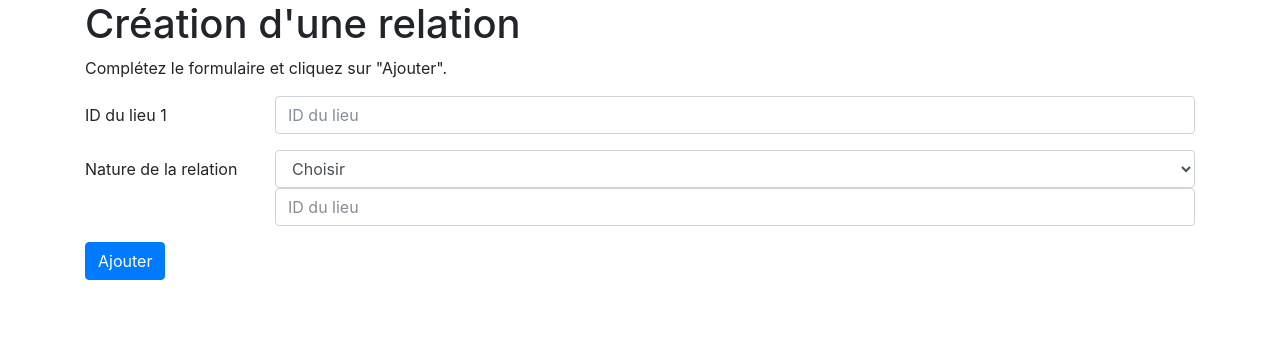
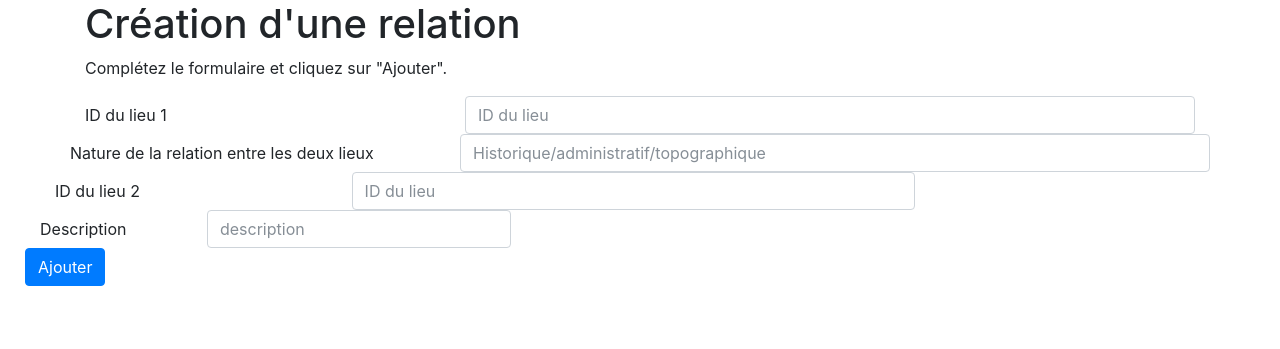
Before and after one commit to ajaniak/Boatlas, a Flask app: page /creer_liaison in a window 1280 px wide. Shown: the part 56-405 px from the top of the page. Run offline with Flask 2, Linux system fonts and the light colour scheme; some libraries are stand-ins or nearby versions.

Commit message:
essaie pour creer une liaison

```diff
--- a/gazetteer/templates/pages/creer_liaison.html
+++ b/gazetteer/templates/pages/creer_liaison.html
@@ -8,30 +8,33 @@
 <p>Complétez le formulaire et cliquez sur "Ajouter".</p>
 <form class="form" method="POST" action="{{url_for("creer_liaison")}}">
   <div class="form-group row">
-    <label for="link_place1" class="col-sm-2 col-form-label">ID du lieu 1</label>
-    <div class="col-sm-10">
+    <label for="link_place1" class="col-sm-4 col-form-label">ID du lieu 1</label>
+    <div class="col-sm-8">
       <input type="text" class="form-control" id="link_place1" name="link_1_place[]" placeholder="ID du lieu">
     </div>
-  </div>
+    <div class="form-group row">
+      <label for="link_relation_type" class="col-sm-4 col-form-label">Nature de la relation entre les deux lieux</label>
+      <div class="col-sm-8">
+        <input type="text" class="form-control" id="link_relation_type" name="link_relation_type" placeholder="Historique/administratif/topographique">
+      </div>
+      <div>
+        <div class="form-group row">
+          <label for="link_place2" class="col-sm-4 col-form-label">ID du lieu 2</label>
+          <div class="col-sm-8">
+            <input type="text" class="form-control" id="link_place2" name="link_2_place[]" placeholder="ID du lieu">
+          </div>
   <div class="form-group row">
-    <label for="link_relation_type" class="col-sm-2 col-form-label">Nature de la relation</label>
-    <div class="col-sm-10">
-      <select type="text" class="form-control" id="link_relation_type" name="link_relation_type[]" placeholder="ink_relation_type[]">
-        <option selected>Choisir</option>
-        <option value="historique">historique</option>
-        <option value="administratif">administratif</option>
-        <option value="topographique">topographique</option>
+    <label for="link_relation_description" class="col-sm-4 col-form-label">Description</label>
+    <div class="col-sm-8">
+      <input type="text" class="form-control" id="link_relation_description" placeholder="description" name="description">
+    </div>
+
+  <div class="form-group row">
+    <div class="col-sm-4">
+      <button type="submit" class="btn btn-primary">Ajouter</button>
     </div>
   </div>
-  <div class="form-group row">
-    <label for="link_place2" class="col-sm-2 col-form-label">ID du lieu 2</label>
-    <div class="col-sm-10">
-      <input type="text" class="form-control" id="link_place2" placeholder="ID du lieu" name="link_2_place[]">
-    </div>
-  </div>
-  <div></div>
-  <div>
-    <button type="submit" class="btn btn-primary">Ajouter</button>
-  </div>
+
+
 </form>
 {% endblock %}
```
Also changed, not shown: gazetteer/templates/pages/liaison.html (added, +32 -0 lines), gazetteer/templates/pages/liaisons.html (deleted, +0 -24 lines), gazetteer/templates/pages/modif_liaison.html (+7 -1 lines).
